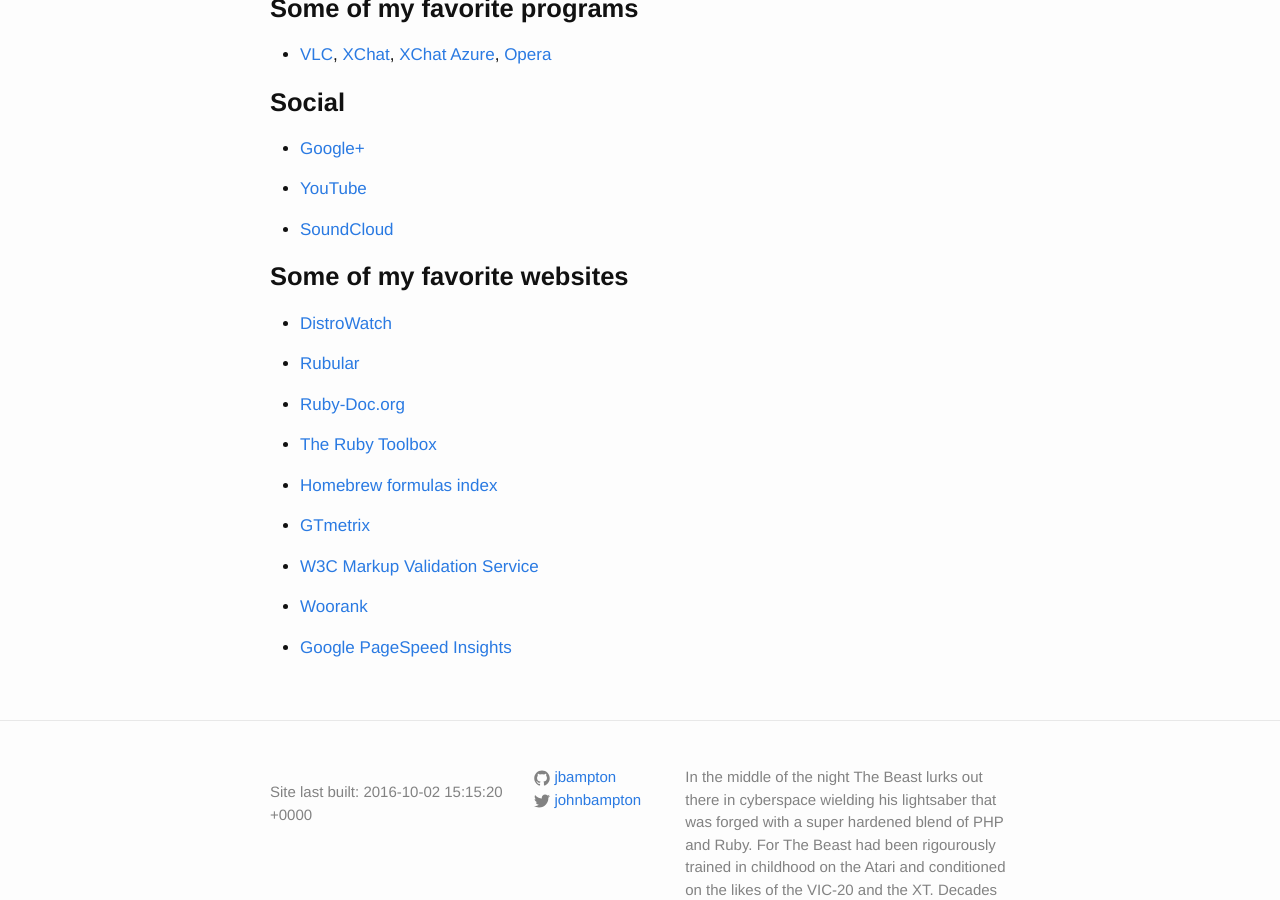
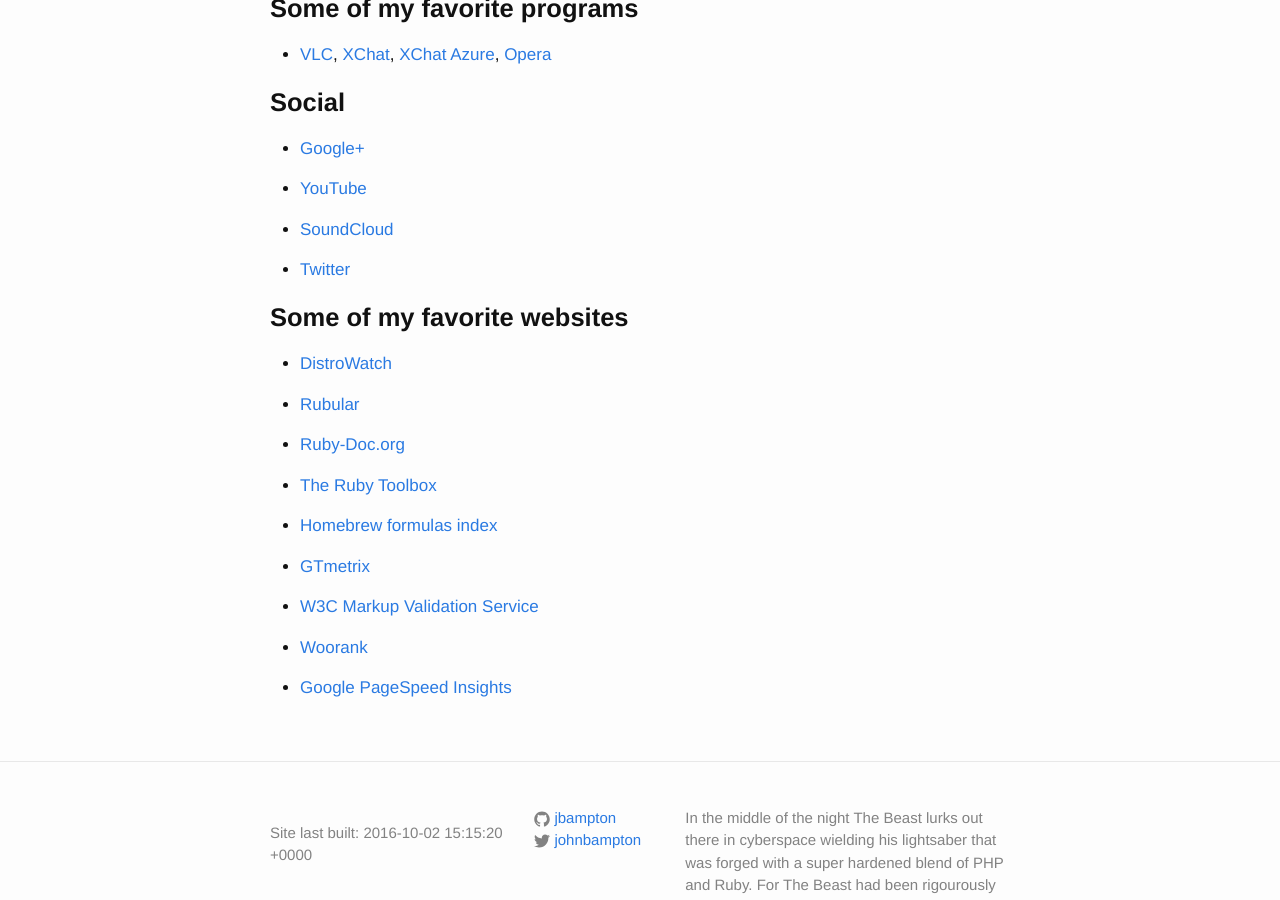
Before and after one commit to slurpcode/beast, a Jekyll site: the page built from about.md, in a window 1280 px wide and 900 px high, scrolled down 2252 px. Built offline with Jekyll 4.4.1, drawn with Linux system fonts in a browser that asks for light colours.

Commit message:
Update about.md

```diff
--- a/about.md
+++ b/about.md
@@ -198,6 +198,9 @@ http://www.opera.com/){:target="_blank"}
 
 - [SoundCloud](https://soundcloud.com/johnbampton){:target="_blank"}
 
+- [Twitter](https://twitter.com/johnbampton){:target="_blank"}
+
+
 **Some of my favorite websites**
 ===============================
 
```
